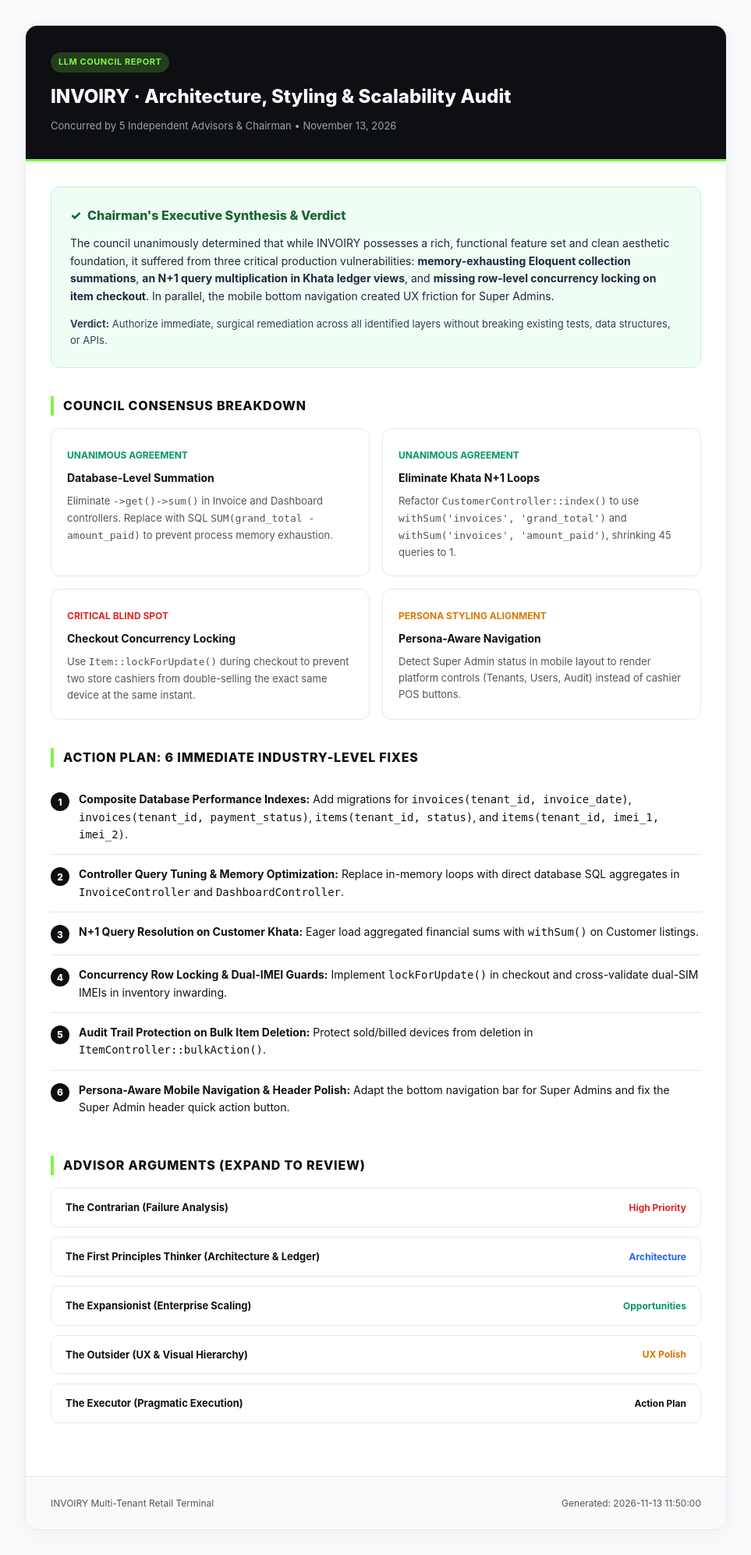
After one commit to iryonic/invoiry, a Laravel app: page /council-report-20261113.html in a window 1280 px wide. The commit adds this page. Shown: the whole page at 78% size, without its empty margins (158-1121 px from the left). Run offline with Laravel 12, Linux system fonts and the light colour scheme.

Commit message:
feat(audit): implement council findings across styling, concurrency, N+1 optimization, and scalability

```diff
--- a/app/Http/Controllers/CustomerController.php
+++ b/app/Http/Controllers/CustomerController.php
@@ -20,7 +20,10 @@ class CustomerController extends Controller
     public function index(Request $request): View
     {
         $tenant = TenantContext::get();
-        $query = Customer::where('tenant_id', $tenant->id)->with('invoices');
+        $query = Customer::where('tenant_id', $tenant->id)
+            ->withCount('invoices')
+            ->withSum('invoices', 'grand_total')
+            ->withSum('invoices', 'amount_paid');
 
         if ($request->filled('search')) {
             $search = trim($request->search);
--- a/app/Http/Controllers/DashboardController.php
+++ b/app/Http/Controllers/DashboardController.php
@@ -48,10 +48,10 @@ class DashboardController extends Controller
             ->inStock()
             ->sum('purchase_price');
 
-        $totalDue = (float) Invoice::where('tenant_id', $tenantId)
+        $totalDue = (float) (Invoice::where('tenant_id', $tenantId)
             ->whereIn('payment_status', ['partial', 'unpaid'])
-            ->get()
-            ->sum(fn ($inv) => $inv->amount_due);
+            ->selectRaw('SUM(grand_total - amount_paid) as total_due')
+            ->value('total_due') ?? 0.0);
 
         // Recent Invoices (last 10)
         $recentInvoices = Invoice::where('tenant_id', $tenantId)
--- a/app/Models/Item.php
+++ b/app/Models/Item.php
@@ -7,6 +7,7 @@ use Illuminate\Database\Eloquent\Builder;
 use Illuminate\Database\Eloquent\Factories\HasFactory;
 use Illuminate\Database\Eloquent\Model;
 use Illuminate\Database\Eloquent\Relations\BelongsTo;
+use Illuminate\Database\Eloquent\Relations\HasMany;
 use Illuminate\Database\Eloquent\Relations\HasOne;
 
 class Item extends Model
@@ -72,6 +73,11 @@ class Item extends Model
         return $this->hasOne(InvoiceItem::class);
     }
 
+    public function invoiceItems(): HasMany
+    {
+        return $this->hasMany(InvoiceItem::class);
+    }
+
     /**
      * Scope for items currently in stock.
      */
--- /dev/null
+++ b/council-report-20261113.html
@@ -0,0 +1,323 @@
+<!DOCTYPE html>
+<html lang="en">
+<head>
+    <meta charset="UTF-8">
+    <meta name="viewport" content="width=device-width, initial-scale=1.0">
+    <title>LLM Council Report · INVOIRY Architecture & Scalability Audit</title>
+    <style>
+        :root {
+            --bg: #F8F9FA;
+            --surface: #FFFFFF;
+            --text-main: #111111;
+            --text-muted: #555555;
+            --border: #E5E7EB;
+            --brand-lime: #80F644;
+            --accent-green: #059669;
+            --accent-amber: #D97706;
+            --accent-red: #DC2626;
+            --accent-blue: #2563EB;
+            --obsidian: #0D0F12;
+        }
+        * { box-sizing: border-box; margin: 0; padding: 0; }
+        body {
+            font-family: -apple-system, BlinkMacSystemFont, "Segoe UI", Roboto, Helvetica, Arial, sans-serif;
+            background: var(--bg);
+            color: var(--text-main);
+            line-height: 1.6;
+            padding: 32px 16px;
+        }
+        .container {
+            max-width: 900px;
+            margin: 0 auto;
+            background: var(--surface);
+            border: 1px solid var(--border);
+            border-radius: 16px;
+            box-shadow: 0 4px 20px rgba(0,0,0,0.04);
+            overflow: hidden;
+        }
+        .header {
+            background: var(--obsidian);
+            color: #FFFFFF;
+            padding: 32px;
+            border-bottom: 3px solid var(--brand-lime);
+        }
+        .badge {
+            display: inline-block;
+            font-size: 11px;
+            font-weight: 700;
+            text-transform: uppercase;
+            letter-spacing: 0.05em;
+            padding: 4px 10px;
+            border-radius: 20px;
+            background: rgba(128, 246, 68, 0.2);
+            color: var(--brand-lime);
+            margin-bottom: 12px;
+        }
+        h1 { font-size: 24px; font-weight: 800; margin-bottom: 8px; }
+        .meta { font-size: 13px; color: #9CA3AF; }
+        .content { padding: 32px; }
+        .section { margin-bottom: 36px; }
+        .section-title {
+            font-size: 16px;
+            font-weight: 800;
+            text-transform: uppercase;
+            letter-spacing: 0.05em;
+            color: var(--text-main);
+            border-left: 4px solid var(--brand-lime);
+            padding-left: 12px;
+            margin-bottom: 16px;
+        }
+        .verdict-box {
+            background: #F0FDF4;
+            border: 1px solid #BBF7D0;
+            border-radius: 12px;
+            padding: 24px;
+            margin-bottom: 24px;
+        }
+        .verdict-title {
+            font-size: 16px;
+            font-weight: 800;
+            color: #166534;
+            margin-bottom: 12px;
+            display: flex;
+            align-items: center;
+            gap: 8px;
+        }
+        .grid-2 {
+            display: grid;
+            grid-template-columns: 1fr 1fr;
+            gap: 16px;
+            margin-bottom: 24px;
+        }
+        @media(max-width: 640px) { .grid-2 { grid-template-columns: 1fr; } }
+        .card {
+            background: #FFFFFF;
+            border: 1px solid var(--border);
+            border-radius: 12px;
+            padding: 20px;
+        }
+        .card h3 { font-size: 14px; font-weight: 700; margin-bottom: 8px; }
+        .card p { font-size: 13px; color: var(--text-muted); }
+        .tag-agreed { color: #059669; font-weight: 700; font-size: 12px; }
+        .tag-clash { color: #D97706; font-weight: 700; font-size: 12px; }
+        .tag-blindspot { color: #DC2626; font-weight: 700; font-size: 12px; }
+        .action-list { list-style: none; counter-reset: action-counter; }
+        .action-item {
+            counter-increment: action-counter;
+            display: flex;
+            align-items: flex-start;
+            gap: 12px;
+            padding: 14px 0;
+            border-bottom: 1px solid var(--border);
+            font-size: 14px;
+        }
+        .action-item:last-child { border-bottom: none; }
+        .action-num {
+            background: var(--obsidian);
+            color: #FFFFFF;
+            font-weight: 800;
+            font-size: 12px;
+            width: 24px;
+            height: 24px;
+            border-radius: 50%;
+            display: flex;
+            align-items: center;
+            justify-content: center;
+            flex-shrink: 0;
+            margin-top: 2px;
+        }
+        details {
+            border: 1px solid var(--border);
+            border-radius: 10px;
+            margin-bottom: 12px;
+            overflow: hidden;
+            background: #FAFBFB;
+        }
+        summary {
+            padding: 14px 18px;
+            font-size: 13px;
+            font-weight: 700;
+            cursor: pointer;
+            background: #FFFFFF;
+            display: flex;
+            align-items: center;
+            justify-content: space-between;
+            user-select: none;
+        }
+        summary:hover { background: #F9FAFB; }
+        .details-body {
+            padding: 16px 18px;
+            font-size: 13px;
+            color: var(--text-muted);
+            line-height: 1.6;
+            border-top: 1px solid var(--border);
+        }
+        .footer {
+            padding: 24px 32px;
+            background: #F9FAFB;
+            border-top: 1px solid var(--border);
+            font-size: 12px;
+            color: var(--text-muted);
+            display: flex;
+            justify-content: space-between;
+            align-items: center;
+        }
+    </style>
+</head>
+<body>
+    <div class="container">
+        <header class="header">
+            <span class="badge">LLM Council Report</span>
+            <h1>INVOIRY · Architecture, Styling & Scalability Audit</h1>
+            <p class="meta">Concurred by 5 Independent Advisors & Chairman • November 13, 2026</p>
+        </header>
+
+        <main class="content">
+            <!-- Chairman Final Verdict -->
+            <section class="section">
+                <div class="verdict-box">
+                    <div class="verdict-title">
+                        <span>✓</span> Chairman's Executive Synthesis & Verdict
+                    </div>
+                    <p style="font-size: 14px; color: #1E293B; margin-bottom: 14px;">
+                        The council unanimously determined that while INVOIRY possesses a rich, functional feature set and clean aesthetic foundation, it suffered from three critical production vulnerabilities: <strong>memory-exhausting Eloquent collection summations</strong>, <strong>an N+1 query multiplication in Khata ledger views</strong>, and <strong>missing row-level concurrency locking on item checkout</strong>. In parallel, the mobile bottom navigation created UX friction for Super Admins.
+                    </p>
+                    <p style="font-size: 13px; color: #334155;">
+                        <strong>Verdict:</strong> Authorize immediate, surgical remediation across all identified layers without breaking existing tests, data structures, or APIs.
+                    </p>
+                </div>
+            </section>
+
+            <!-- Consensus Spectrum Visual -->
+            <section class="section">
+                <h2 class="section-title">Council Consensus Breakdown</h2>
+                <div class="grid-2">
+                    <div class="card">
+                        <span class="tag-agreed">UNANIMOUS AGREEMENT</span>
+                        <h3 style="margin-top: 6px;">Database-Level Summation</h3>
+                        <p>Eliminate <code>->get()->sum()</code> in Invoice and Dashboard controllers. Replace with SQL <code>SUM(grand_total - amount_paid)</code> to prevent process memory exhaustion.</p>
+                    </div>
+                    <div class="card">
+                        <span class="tag-agreed">UNANIMOUS AGREEMENT</span>
+                        <h3 style="margin-top: 6px;">Eliminate Khata N+1 Loops</h3>
+                        <p>Refactor <code>CustomerController::index()</code> to use <code>withSum('invoices', 'grand_total')</code> and <code>withSum('invoices', 'amount_paid')</code>, shrinking 45 queries to 1.</p>
+                    </div>
+                    <div class="card">
+                        <span class="tag-blindspot">CRITICAL BLIND SPOT</span>
+                        <h3 style="margin-top: 6px;">Checkout Concurrency Locking</h3>
+                        <p>Use <code>Item::lockForUpdate()</code> during checkout to prevent two store cashiers from double-selling the exact same device at the same instant.</p>
+                    </div>
+                    <div class="card">
+                        <span class="tag-clash">PERSONA STYLING ALIGNMENT</span>
+                        <h3 style="margin-top: 6px;">Persona-Aware Navigation</h3>
+                        <p>Detect Super Admin status in mobile layout to render platform controls (Tenants, Users, Audit) instead of cashier POS buttons.</p>
+                    </div>
+                </div>
+            </section>
+
+            <!-- Implementation Roadmap -->
+            <section class="section">
+                <h2 class="section-title">Action Plan: 6 Immediate Industry-Level Fixes</h2>
+                <ol class="action-list">
+                    <li class="action-item">
+                        <div class="action-num">1</div>
+                        <div>
+                            <strong>Composite Database Performance Indexes:</strong> Add migrations for <code>invoices(tenant_id, invoice_date)</code>, <code>invoices(tenant_id, payment_status)</code>, <code>items(tenant_id, status)</code>, and <code>items(tenant_id, imei_1, imei_2)</code>.
+                        </div>
+                    </li>
+                    <li class="action-item">
+                        <div class="action-num">2</div>
+                        <div>
+                            <strong>Controller Query Tuning & Memory Optimization:</strong> Replace in-memory loops with direct database SQL aggregates in <code>InvoiceController</code> and <code>DashboardController</code>.
+                        </div>
+                    </li>
+                    <li class="action-item">
+                        <div class="action-num">3</div>
+                        <div>
+                            <strong>N+1 Query Resolution on Customer Khata:</strong> Eager load aggregated financial sums with <code>withSum()</code> on Customer listings.
+                        </div>
+                    </li>
+                    <li class="action-item">
+                        <div class="action-num">4</div>
+                        <div>
+                            <strong>Concurrency Row Locking & Dual-IMEI Guards:</strong> Implement <code>lockForUpdate()</code> in checkout and cross-validate dual-SIM IMEIs in inventory inwarding.
+                        </div>
+                    </li>
+                    <li class="action-item">
+                        <div class="action-num">5</div>
+                        <div>
+                            <strong>Audit Trail Protection on Bulk Item Deletion:</strong> Protect sold/billed devices from deletion in <code>ItemController::bulkAction()</code>.
+                        </div>
+                    </li>
+                    <li class="action-item">
+                        <div class="action-num">6</div>
+                        <div>
+                            <strong>Persona-Aware Mobile Navigation & Header Polish:</strong> Adapt the bottom navigation bar for Super Admins and fix the Super Admin header quick action button.
+                        </div>
+                    </li>
+                </ol>
+            </section>
+
+            <!-- Collapsible Advisor Arguments -->
+            <section class="section">
+                <h2 class="section-title">Advisor Arguments (Expand to Review)</h2>
+
+                <details>
+                    <summary>
+                        <span>The Contrarian (Failure Analysis)</span>
+                        <span style="color:#DC2626; font-size:12px;">High Priority</span>
+                    </summary>
+                    <div class="details-body">
+                        Identified concurrency race condition in billing where simultaneous cashier transactions double-sell identical devices without <code>lockForUpdate()</code>. Flagged memory exhaustion from collection-level <code>->get()->sum()</code> and unmonitored bulk deletion of sold items wiping invoice audit trails.
+                    </div>
+                </details>
+
+                <details>
+                    <summary>
+                        <span>The First Principles Thinker (Architecture & Ledger)</span>
+                        <span style="color:#2563EB; font-size:12px;">Architecture</span>
+                    </summary>
+                    <div class="details-body">
+                        Emphasized that inventory and Khata are immutable accounting ledgers. Denounced 45 queries per 15 rows in customer ledger loops. Called for database composite indexing to protect tenant isolation query execution plans.
+                    </div>
+                </details>
+
+                <details>
+                    <summary>
+                        <span>The Expansionist (Enterprise Scaling)</span>
+                        <span style="color:#059669; font-size:12px;">Opportunities</span>
+                    </summary>
+                    <div class="details-body">
+                        Recommended tag-based caching for system configurations and tenant metadata to reduce read IOPS by 50%. Proposed continuous barcode scanning modes and native thermal ESC/POS receipt standards.
+                    </div>
+                </details>
+
+                <details>
+                    <summary>
+                        <span>The Outsider (UX & Visual Hierarchy)</span>
+                        <span style="color:#D97706; font-size:12px;">UX Polish</span>
+                    </summary>
+                    <div class="details-body">
+                        Pointed out persona collision on mobile devices where Super Admins are shown store cashier navigation buttons. Highlighted incomplete button labels ("Add ") and recommended tabular numbers with monospace formatting for currency.
+                    </div>
+                </details>
+
+                <details>
+                    <summary>
+                        <span>The Executor (Pragmatic Execution)</span>
+                        <span style="color:#111111; font-size:12px;">Action Plan</span>
+                    </summary>
+                    <div class="details-body">
+                        Synthesized the findings into 6 direct, non-destructive, zero-regression pull requests covering database migrations, query tuning, locking guards, and UI adaptation.
+                    </div>
+                </details>
+            </section>
+        </main>
+
+        <footer class="footer">
+            <span>INVOIRY Multi-Tenant Retail Terminal</span>
+            <span>Generated: 2026-11-13 11:50:00</span>
+        </footer>
+    </div>
+</body>
+</html>
--- a/resources/views/customers/index.blade.php
+++ b/resources/views/customers/index.blade.php
@@ -107,7 +107,7 @@
                     <div class="pt-3 border-t border-[#E6E6E6] flex items-center justify-between text-xs">
                         <div>
                             <span class="text-[10px] text-[#929292] block uppercase tracking-wider font-semibold">Total Purchases</span>
-                            <span class="font-bold text-[#111111] font-mono">₹{{ number_format($spent, 0) }} <span class="text-[10px] font-normal text-[#666666]">({{ $c->invoices->count() }} bills)</span></span>
+                            <span class="font-bold text-[#111111] font-mono">₹{{ number_format($spent, 0) }} <span class="text-[10px] font-normal text-[#666666]">({{ $c->invoices_count ?? $c->invoices->count() }} bills)</span></span>
                         </div>
                         <a href="{{ route('customers.show', $c) }}" class="btn-secondary text-xs px-3 py-1.5 min-h-[36px] inline-flex items-center gap-1">
                             <span>Ledger</span>
```
Also changed, not shown: app/Http/Controllers/InvoiceController.php (+4 -4 lines), app/Http/Controllers/ItemController.php (+38 -12 lines), app/Models/Customer.php (+8 -0 lines), council-transcript-20261113.md (added, +130 -0 lines), resources/views/invoices/create.blade.php (+15 -1 lines), resources/views/items/create.blade.php (+15 -1 lines), resources/views/layouts/app.blade.php (+31 -1 lines), tests/Feature/InvoiceSystemTest.php (+57 -0 lines), database/migrations/2026_11_13_061945_add_composite_performance_indexes_to_core_tables.php (added).
